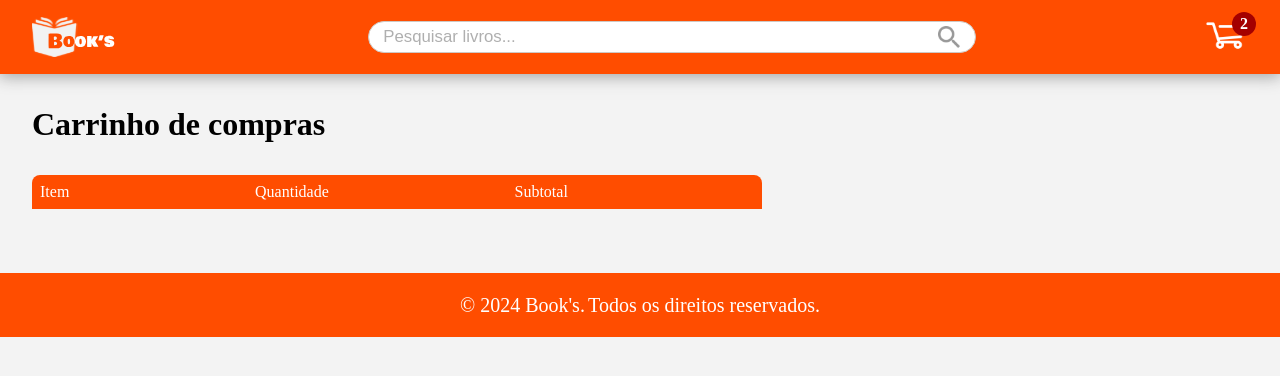
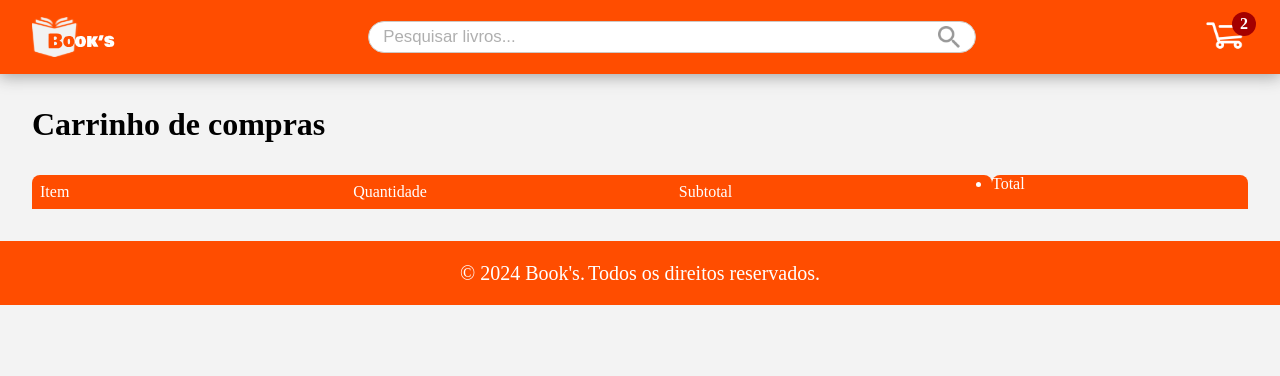
Before and after one commit to mathmedeirosf/books, a React (Create React App) app: page /cart in a window 1280 px wide. Shown: the top 376 px of the page. Built offline with nearby package versions, Linux system fonts and the light colour scheme.

Commit message:
fix: spacing quantity and price

```diff
--- a/src/components/book/Book.tsx
+++ b/src/components/book/Book.tsx
@@ -11,12 +11,6 @@ export interface BookProps {
     price: string
 }
 
- interface CartItem {
-    id: number
-    title: string
-    image: string
-    price: string
-}
 
 export default function Book({ id, title, author, price, image }: BookProps) {
     const dispatch = useDispatch();
--- a/src/pages/Cart/Cart.css
+++ b/src/pages/Cart/Cart.css
@@ -1,9 +1,13 @@
 main.cart {
     padding: 2rem;
 
+    div.books-cart {
+        display: flex;
+        justify-content: space-between;
+
         div.infos {
-        margin-block: 2rem;
-        width: 60%;
+            margin-top: 2rem;
+            width: 60rem;
             border-radius: .5rem .5rem 0 0;
 
             background-color: #FF4D00;
@@ -16,20 +20,28 @@ main.cart {
 
                 li {
                     list-style: none;
+
+                    span.quantity-item{
+                        margin-left: 2rem;
+                    }
                 }
             }
         }
 
         div.order {
-        margin-block: 2rem;
-        width: 60%;
-        border-radius: .5rem .5rem 0 0;
+
+            border-radius: 0 0 .5rem .5rem;
+            box-shadow: 1px 10px 20px #e6e6e6;
 
             .order-list {
+                padding: 0;
 
                 .list {
                     display: flex;
+                    align-items: center;
                     justify-content: space-between;
+                    padding: 10px;
+                    border-bottom: 1px solid #ccc;
 
                     h2 {
                         margin-top: 10px;
@@ -37,14 +49,55 @@ main.cart {
                         font-weight: 400;
                         display: flex;
                         align-items: center;
-                    flex-wrap: wrap;
+                        max-width: 8rem;
+                        overflow: hidden;
+                        white-space: nowrap;
+                        text-overflow: ellipsis;
 
                         img {
                             width: 50px;
                             height: 50px;
+                            margin: .5rem;
+                        }
+                    }
+
+                    div.quantity {
+                        display: flex;
+                        align-items: center;
+
+                        button.control {
+                            border: none;
+                            width: 1rem;
+                            border-radius: 50%;
+                            margin-inline: 1rem;
+                            background-color: #e6e6e6;
+                            font-weight: bold;
+                        }
+                    }
+
+                    div.price {
+                        display: flex;
+                        align-items: center;
+
+                    }
+
+                    button.Btn-delete {
+                        border: none;
+                        margin-right: 2rem;
+                        font-weight: bold;
+                        color: #ff0000;
                     }
                 }
             }
         }
+
+        div.summary {
+            margin-top: 2rem;
+            width: 20rem;
+            border-radius: .5rem .5rem 0 0;
+
+            background-color: #FF4D00;
+            color: #fff;
         }
     }
+}
--- a/src/pages/Cart/Cart.tsx
+++ b/src/pages/Cart/Cart.tsx
@@ -1,22 +1,22 @@
-import { useSelector } from 'react-redux';
+import { useDispatch, useSelector } from 'react-redux';
+import { updateCartItemQuantity, removeCartItem } from '../../store/slices/CartSlice';
 import { RootState } from '../../store/store';
 import Footer from "../../components/footer/Footer";
 import Header from "../../components/header/Header";
 
 import './Cart.css'
-import { useState } from 'react';
 
 export default function Cart() {
     const cartItems = useSelector((state: RootState) => state.cart.items);
-    const [itemCounts, setItemCounts] = useState<{ [itemId: number]: number }>({});
+    const dispatch = useDispatch();
     console.log(cartItems);
 
     const handleQuantityChange = (itemId: number, increment: boolean) => {
-        setItemCounts((prevCounts) => {
-          const newCounts = { ...prevCounts };
-          newCounts[itemId] = increment ? (newCounts[itemId] || 0) + 1 : Math.max((newCounts[itemId] || 0) - 1, 0);
-          return newCounts;
-        });
+        dispatch(updateCartItemQuantity({ itemId, increment }));
+    };
+
+    const handleRemoveItem = (itemId: number) => {
+        dispatch(removeCartItem(itemId));
     };
 
     return (
@@ -24,13 +24,15 @@ export default function Cart() {
             <Header />
                 <main className='cart'>
                     <h1>Carrinho de compras</h1>
+                    <div className='books-cart'>
+                        <div>
                             <div className="infos">
                                 <ul>
                                     <li>
                                         <span>Item</span>
                                     </li>
                                     <li>
-                                    <span>Quantidade</span>
+                                        <span className='quantity-item'>Quantidade</span>
                                     </li>
                                     <li>
                                         <span>Subtotal</span>
@@ -48,18 +50,29 @@ export default function Cart() {
                                                 <img src={item.image} alt={item.title} />
                                                 {item.title}
                                             </h2>
-                                        <span>
+                                            <div className='quantity'>
+                                                <button className='control' onClick={() => handleQuantityChange(item.id, false)}>-</button>
                                                     {item.quantity}
-                                        </span>
-                                        <span>
+                                                <button className='control' onClick={() => handleQuantityChange(item.id, true)}>+</button>
+                                            </div>
+                                            <div className='price'>
                                                 <strong>
                                                     {item.price}
                                                 </strong>
-                                        </span>
-                                        <span></span>
+                                            </div>
+                                            <button className='Btn-delete' onClick={() => handleRemoveItem(item.id)}>X</button>
                                         </li>
                                     ))}
                                 </ul>
+                            </div>
+                        </div>
+                        <div className='summary'>
+                            <ul>
+                                <li>
+                                    <span>Total</span>
+                                </li>
+                            </ul>
+                        </div>
                     </div>
                 </main>
             <Footer />
--- a/src/store/slices/CartSlice.ts
+++ b/src/store/slices/CartSlice.ts
@@ -36,8 +36,22 @@ export const cartSlice = createSlice({
 
       localStorage.setItem('cart', JSON.stringify(state.items));
     },
+    updateCartItemQuantity: (state, action: PayloadAction<{ itemId: number; increment: boolean }>) => {
+      const { itemId, increment } = action.payload;
+      const itemToUpdate = state.items.find((item) => item.id === itemId);
+
+      if (itemToUpdate) {
+        itemToUpdate.quantity = increment ? itemToUpdate.quantity + 1 : Math.max(itemToUpdate.quantity - 1, 0);
+        localStorage.setItem('cart', JSON.stringify(state.items));
+      }
+    },
+    removeCartItem: (state, action: PayloadAction<number>) => {
+      const itemIdToRemove = action.payload;
+      state.items = state.items.filter((item) => item.id !== itemIdToRemove);
+      localStorage.setItem('cart', JSON.stringify(state.items));
+    },
   },
 });
 
-export const { addToCart } = cartSlice.actions;
+export const { addToCart, updateCartItemQuantity, removeCartItem  } = cartSlice.actions;
 export default cartSlice.reducer;
```
Lines whose indentation alone changed are shown as unchanged.
